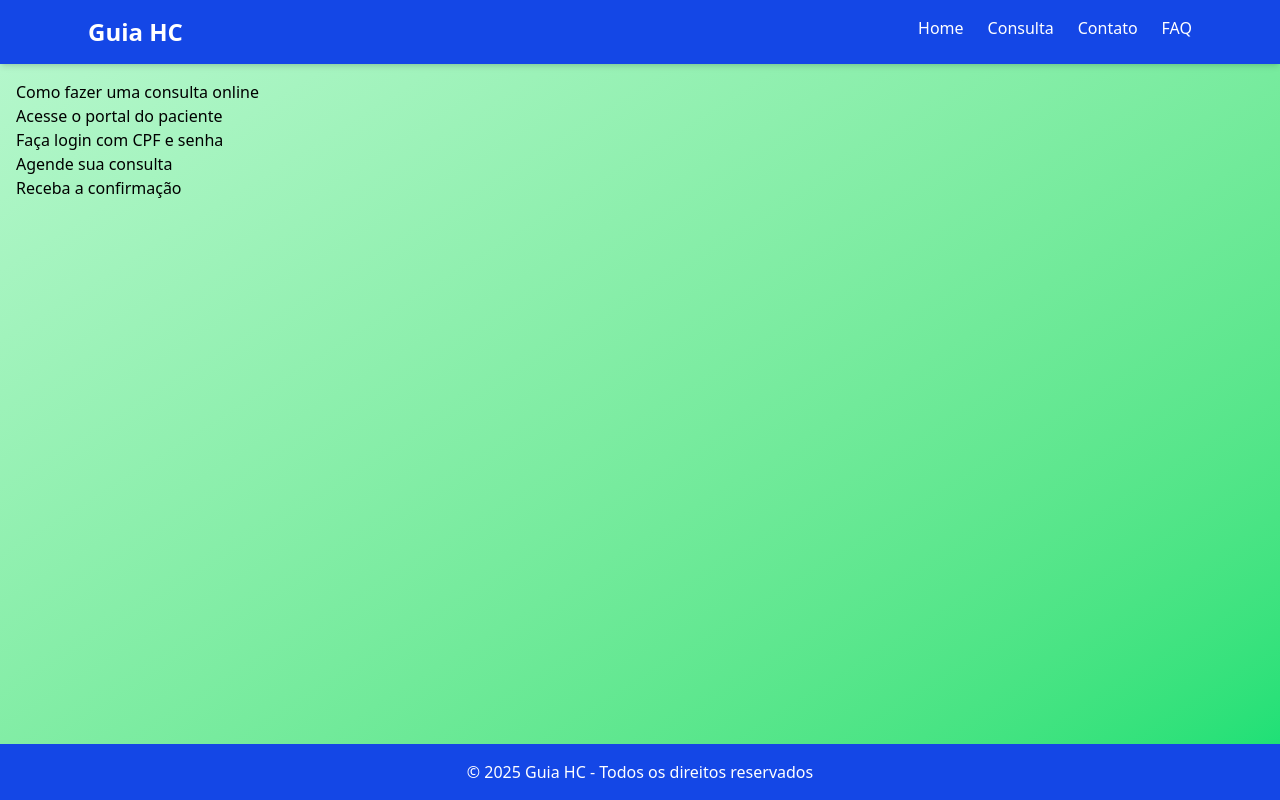
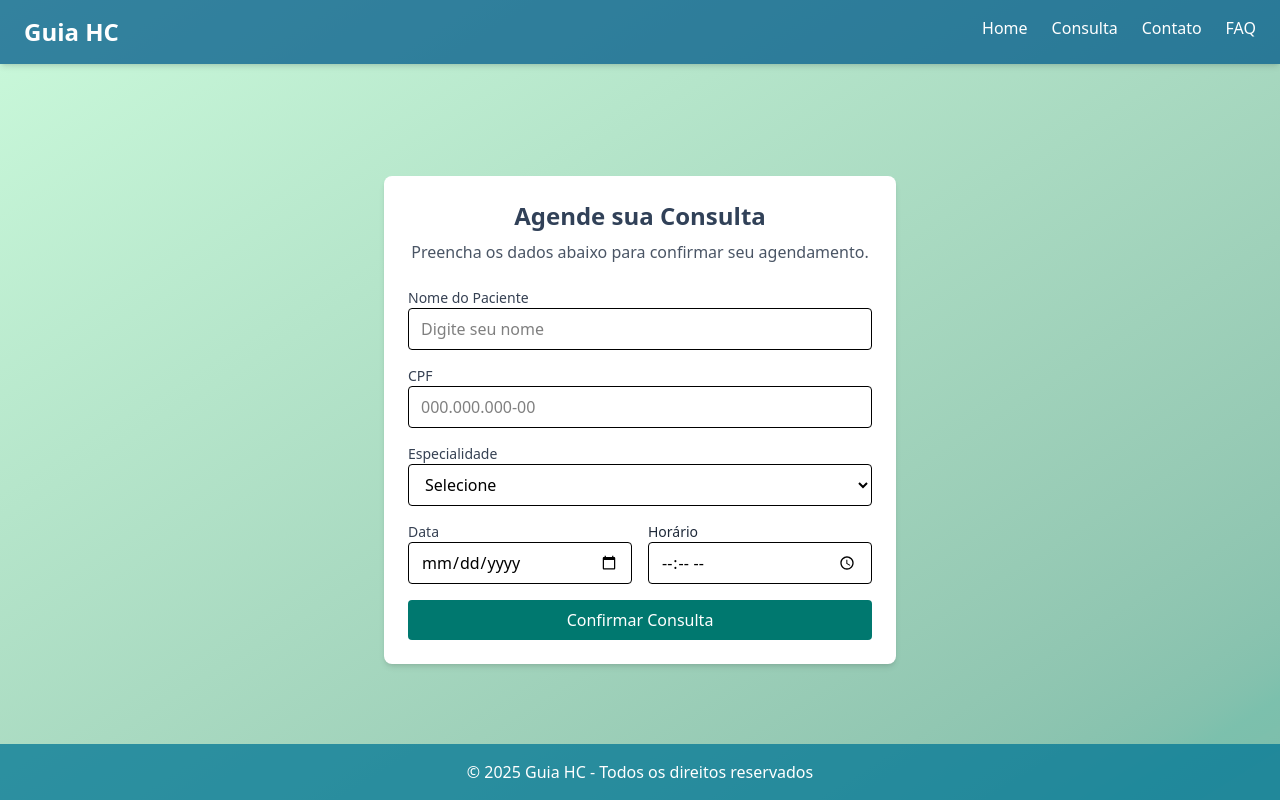
Before and after one commit to Challengefiap2025/Front---Sprint-3, a React (Vite) app: page /consulta in a window 1280 px wide. Built offline with nearby package versions, Linux system fonts and the light colour scheme.

Commit message:
Alterando a pagina consultas e cores

```diff
--- a/src/App.tsx
+++ b/src/App.tsx
@@ -1,6 +1,6 @@
 import { BrowserRouter, Routes, Route } from "react-router-dom";
-import Navbar from "./Paginas/Navegbarra";
-import Footer from "./Paginas/Footer";
+import Navbar from "./Componentes/Navegbarra";
+import Footer from "./Componentes/Footer";
 
 import Home from "./Paginas/Home";
 import Consulta from "./Paginas/Consulta";
@@ -13,12 +13,13 @@ import Login from "./Paginas/Login";
 export default function App() {
   return (
     <BrowserRouter>
-      <div className="flex flex-col min-h-screen bg-gradient-to-br from-green-200 to-green-400">
+      <div className="flex flex-col min-h-screen bg-gradient-to-br from-green-200/75 to-emerald-700/50">
         <Navbar />
         <main className="flex-1 pt-20 px-4">
           <Routes>
             <Route path="/" element={<Home />} />
             <Route path="/consulta" element={<Consulta />} />
+            <Route path="/consulta/:id" element={<Consulta />} />
             <Route path="/contato" element={<Contato />} />
             <Route path="/dispositivos" element={<Dispositivos />} />
             <Route path="/faq" element={<FAQ />} />
--- a/src/Paginas/Card.tsx
+++ b/src/Componentes/Card.tsx
@@ -10,7 +10,7 @@ export default function Card({ titulo, descricao, to }: CardProps) {
   return (
     <Link to={to} className="block">
       <div className="bg-white rounded-lg shadow-md p-6 w-full max-w-md text-center hover:shadow-lg hover:-translate-y-1 transition">
-        <h3 className="text-xl font-semibold text-blue-900 mb-2">{titulo}</h3>
+        <h3 className="text-xl font-semibold text-gray-900 mb-2">{titulo}</h3>
         <p className="text-gray-700">{descricao}</p>
       </div>
     </Link>
--- a/src/Paginas/Footer.tsx
+++ b/src/Componentes/Footer.tsx
@@ -1,6 +1,6 @@
 export default function Foot() {
   return (
-    <footer className="bg-blue-700 text-white text-center py-4 mt-8">
+    <footer className="bg-cyan-700/74 text-white text-center py-4 mt-8">
       <p>&copy; {new Date().getFullYear()} Guia HC - Todos os direitos reservados</p>
     </footer>
   );
--- a/src/Paginas/Navegbarra.tsx
+++ b/src/Componentes/Navegbarra.tsx
@@ -2,8 +2,8 @@ import { Link } from "react-router-dom";
 
 export default function Navbar() {
   return (
-    <header className="bg-blue-700 text-white py-4 shadow-md fixed top-0 w-full z-50">
-      <nav className="max-w-6xl mx-auto flex justify-between px-6">
+    <header className="bg-sky-800/75 text-white py-4 shadow-md fixed top-0 w-full z-50">
+      <nav className="max-w-8xl mx-auto flex justify-between px-6">
         <h1 className="text-2xl font-bold">Guia HC</h1>
         <ul className="flex gap-6 font-medium">
           <li><Link to="/" className="hover:underline">Home</Link></li>
--- a/src/Paginas/Consulta.tsx
+++ b/src/Paginas/Consulta.tsx
@@ -1,21 +1,159 @@
 import { useState } from "react";
 
 export default function Consulta() {
-  const [passos] = useState([
-    "Acesse o portal do paciente",
-    "Faça login com CPF e senha",
-    "Agende sua consulta",
-    "Receba a confirmação"
-  ]);
+  const [nome, setNome] = useState("");
+  const [cpf, setCpf] = useState("");
+  const [especialidade, setEspecialidade] = useState("");
+  const [data, setData] = useState("");
+  const [hora, setHora] = useState("");
+  const [confirmacao, setConfirmacao] = useState("");
+
+  // validar CPF
+  const validarCPF = (cpf: string) => {
+    cpf = cpf.replace(/\D/g, "");
+    if (cpf.length !== 11 || /^(\d)\1{10}$/.test(cpf)) return false;
+
+
+    let soma = 0;
+    for (let i = 0; i < 9; i++) soma += parseInt(cpf[i]) * (10 - i);
+    let resto = (soma * 10) % 11;
+    if (resto === 10) resto = 0;
+    if (resto !== parseInt(cpf[9])) return false;
+
+    soma = 0;
+    for (let i = 0; i < 10; i++) soma += parseInt(cpf[i]) * (11 - i);
+    resto = (soma * 10) % 11;
+    if (resto === 10) resto = 0;
+    return resto === parseInt(cpf[10]);
+  };
+
+  // Converte de "2025-09-25" para "25/09/2025"
+  const formatarData = (dataISO: string) => {
+  const [ano, mes, dia] = dataISO.split("-");
+  return `${dia}/${mes}/${ano}`;
+};
+
+  const handleSubmit = (e: React.FormEvent) => {
+    e.preventDefault();
+
+    // validação do CPF antes de confirmar
+    if (!validarCPF(cpf)) {
+      alert("CPF inválido. Digite um CPF válido com 11 dígitos.");
+      return;
+    }
+    setConfirmacao(
+      `Consulta marcada para ${nome} - ${especialidade} em ${formatarData(data)} às ${hora}`
+    );
+
+    // limpa os campos
+    setNome("");
+    setCpf("");
+    setEspecialidade("");
+    setData("");
+    setHora("");
+  };
 
   return (
-    <div>
-      <h1>Como fazer uma consulta online</h1>
-      <ol>
-        {passos.map((p, i) => (
-          <li key={i}>{p}</li>
-        ))}
-      </ol>
+    <div className="flex flex-col items-center pt-24 px-4">
+      <section className="bg-white shadow-md rounded-lg p-6 w-full max-w-lg">
+        <h2 className="text-2xl font-bold text-slate-700 mb-2 text-center">
+          Agende sua Consulta
+        </h2>
+        <p className="text-gray-600 text-center mb-6">
+          Preencha os dados abaixo para confirmar seu agendamento.
+        </p>
+
+        <form onSubmit={handleSubmit} className="space-y-4">
+          <div>
+            <label className="block font-medium text-sm text-gray-700">
+              Nome do Paciente
+            </label>
+            <input
+              type="text"
+              value={nome}
+              onChange={(e) => setNome(e.target.value)}
+              placeholder="Digite seu nome"
+              className="w-full border rounded px-3 py-2 focus:ring focus:ring-blue-300"
+              required/>
+          </div>
+
+          <div>
+            <label className="block font-medium text-sm text-gray-700">
+              CPF
+            </label>
+            <input
+              type="text"
+              value={cpf}
+              onChange={(e) => {
+                const apenasNumeros = e.target.value.replace(/\D/g, "").slice(0, 11);
+                setCpf(apenasNumeros);
+              }}
+              placeholder="000.000.000-00"
+              className="w-full border rounded px-3 py-2 focus:ring focus:ring-blue-300"
+              required/>
+          </div>
+
+          <div>
+            <label className="block font-medium text-sm text-gray-700">
+              Especialidade
+            </label>
+            <select
+              value={especialidade}
+              onChange={(e) => setEspecialidade(e.target.value)}
+              className="w-full border rounded px-3 py-2 focus:ring focus:ring-blue-300"
+              required>
+              <option value="" disabled>Selecione</option>
+              <option value="Cardiologia">Cardiologia</option>
+              <option value="Dermatologia">Dermatologia</option>
+              <option value="Pediatria">Pediatria</option>
+              <option value="Ortopedia">Ortopedia</option>
+              <option value="Ginecologia">Ginecologia</option>
+              <option value="Neurologia">Neurologia</option>
+              <option value="Psiquiatria">Psiquiatria</option>
+              <option value="Oftalmologia">Oftalmologia</option>
+            </select>
+          </div>
+
+          <div className="flex flex-col md:flex-row gap-4">
+            <div className="flex-1">
+              <label className="block font-medium text-sm text-gray-700">
+                Data
+              </label>
+              <input
+                type="date"
+                value={data}
+                onChange={(e) => setData(e.target.value)}
+                className="w-full border rounded px-3 py-2 focus:ring focus:ring-blue-300"
+                required/>
+            </div>
+
+            <div className="flex-1">
+              <label className="block font-medium text-sm text-gray-800">
+                Horário
+              </label>
+              <input
+                type="time"
+                value={hora}
+                onChange={(e) => setHora(e.target.value)}
+                step="900"
+                className="w-full border rounded px-3 py-2 focus:ring focus:ring-blue-300"
+                required/>
+            </div>
+          </div>
+
+          <button
+            type="submit"
+            className="w-full bg-teal-700 text-white py-2 rounded hover:bg-cyan-800 transition">
+            Confirmar Consulta
+          </button>
+        </form>
+
+        {confirmacao && (
+          <p className="mt-4 text-green-600 font-medium text-center">
+            {confirmacao}
+          </p>
+        )}
+      </section>
     </div>
   );
 }
--- a/src/Paginas/Home.tsx
+++ b/src/Paginas/Home.tsx
@@ -1,10 +1,10 @@
-import Card from "./Card";
+import Card from "../Componentes/Card";
 
 export default function Home() {
   return (
     <div className="flex flex-col items-center pt-16 px-6">
       <section className="text-center mb-8">
-        <h2 className="text-3xl font-bold text-blue-900 mb-4">
+        <h2 className="text-3xl font-bold text-black-500 mb-4">
           Seja bem-vindo ao Guia HC
         </h2>
         <p className="text-gray-700">
@@ -16,23 +16,22 @@ export default function Home() {
         <Card
           titulo="Consulta Online"
           descricao="Agende suas consultas de forma rápida e segura."
-          to="/consulta"
-        />
+          to="/consulta"/>
+
         <Card
           titulo="Contato"
           descricao="Entre em contato com nossa equipe de suporte."
-          to="/contato"
-        />
+          to="/contato"/>
+
         <Card
           titulo="Teste seu dispositivo"
           descricao="Gerencie seus dispositivos vinculados ao portal."
-          to="/dispositivos"
-        />
+          to="/dispositivos"/>
+
         <Card
           titulo="Perguntas Frequentes"
           descricao="Encontre respostas para as principais dúvidas."
-          to="/faq"
-        />
+          to="/faq"/>
       </div>
     </div>
   );
```
Also changed, not shown: src/App.css (added).
